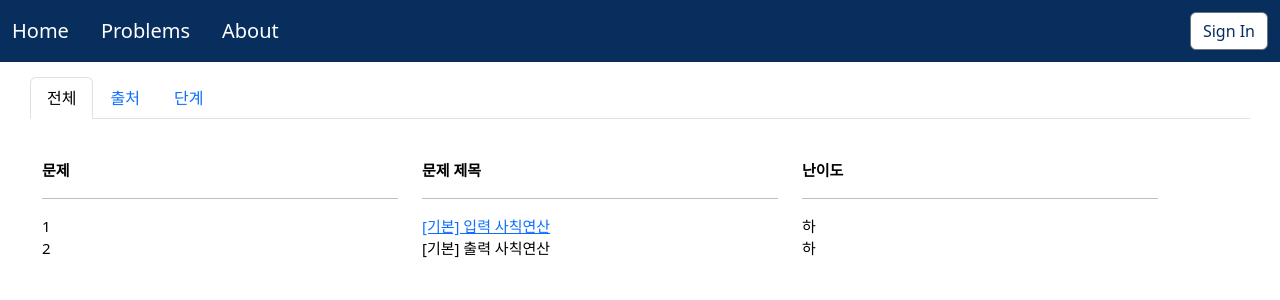
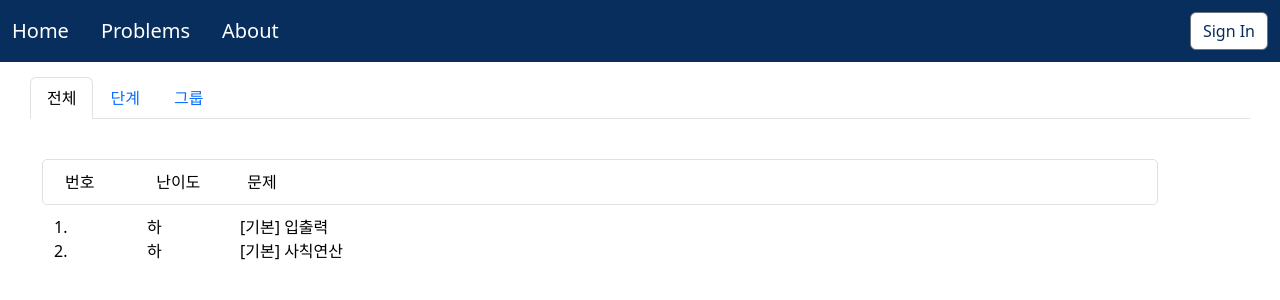
Before and after one commit to Hantorism/AOJ-FE, a React (Create React App) app: page /problems in a window 1280 px wide. Shown: the top 300 px of the page. Built offline with nearby package versions, Linux system fonts and the light colour scheme.

Commit message:
[Fix] Problem Page 구체화

```diff
--- a/src/components/pages/ProblemDetailPage.css
+++ b/src/components/pages/ProblemDetailPage.css
@@ -1,3 +1,7 @@
 body {
     color: black;
 }
+
+.pdp {
+    color: black;
+}
--- a/src/components/pages/ProblemPage.css
+++ b/src/components/pages/ProblemPage.css
@@ -26,3 +26,25 @@
     padding: 0px;
     font-size: 15px;
 }
+
+#container_title {
+    border: 1px solid rgb(225, 225, 225);
+    border-radius: 5px;
+    padding: 10px;
+    margin-bottom: 10px;
+}
+.problem_container {
+    margin-bottom: 20px;
+}
+
+#nav-profile {
+    float: left;
+    position: absolute;
+    margin: 20px;
+}
+
+#nav-contact {
+    float: left;
+    position: absolute;
+    margin: 20px;
+}
--- a/src/components/pages/ProblemsPage.jsx
+++ b/src/components/pages/ProblemsPage.jsx
@@ -1,6 +1,13 @@
 import React, { useState } from "react";
 import LoadUserInfo from "../../utils/LoadUserInfo";
 import "./ProblemPage.css";
+
+import Container from 'react-bootstrap/Container';
+import Row from 'react-bootstrap/Row';
+import Col from 'react-bootstrap/Col';
+import Badge from 'react-bootstrap/Badge';
+import ListGroup from 'react-bootstrap/ListGroup';
+import Button from 'react-bootstrap/Button';
 
 const ProblemsPage = () => {
   LoadUserInfo();
@@ -13,42 +20,139 @@ const ProblemsPage = () => {
               전체
             </button>
             <button class="nav-link ProblemBtn" id="nav-profile-tab" data-bs-toggle="tab" data-bs-target="#nav-profile" type="button" role="tab" aria-controls="nav-profile" aria-selected="false">
-              출처
+              단계
             </button>
             <button class="nav-link ProblemBtn" id="nav-contact-tab" data-bs-toggle="tab" data-bs-target="#nav-contact" type="button" role="tab" aria-controls="nav-contact" aria-selected="false">
-              단계
+              그룹
             </button>
           </div>
         </nav>
         <div class="tab-content;" id="nav-tabContent">
           <div class="tab-pane fade show active" id="nav-home" role="tabpanel" aria-labelledby="nav-home-tab">
-          <div class="container ProblemContainer">
-            <div class="row">
-              <div class="col-sm ProblemList"> <b>문제</b>
-              <hr/>
-                <div> 1 </div>
-                <div> 2 </div>
-              </div>
+            <div class="container ProblemContainer">
+              <Container>
+                <Row id="container_title">
+                  <Col xs={1}>번호</Col>
+                  <Col xs={1}>난이도</Col>
+                  <Col xs={4}>문제</Col>
+                </Row>
 
-              <div class="col-sm ProblemList"> <b>문제 제목</b>
-              <hr/>
-                <div> <a href="/ProblemDetailPage"> [기본] 입력 사칙연산 </a></div>
-                <div> [기본] 출력 사칙연산 </div>
-              </div>
+                <Row class="problem_container">
+                  <Col xs={1}>1.</Col>
+                  <Col xs={1}>하</Col>
+                  <Col xs={4}>[기본] 입출력</Col>
+                </Row>
 
-              <div class="col-sm ProblemList"> <b>난이도</b>
-              <hr/>
-                <div> 하 </div>
-                <div> 하 </div>
-              </div>
+                <Row class="problem_container">
+                  <Col xs={1}>2.</Col>
+                  <Col xs={1}>하</Col>
+                  <Col xs={4}>[기본] 사칙연산</Col>
+                </Row>
+              </Container>
             </div>
           </div>
-          </div>
 
-          <div class="tab-pane fade" id="nav-profile" role="tabpanel" aria-labelledby="nav-profile-tab">
+          <div class="tab-pane fade mb-3" id="nav-profile" role="tabpanel" aria-labelledby="nav-profile-tab">
+            <ListGroup as="ol" numbered>
+              <ListGroup.Item
+                as="li"
+                className="d-flex align-items-start p-3"
+                class="prob_list">
+                <div className="ms-2 me-auto">
+                  <div className="fw-bold">Subheading</div>
+                  그리디 알고리즘
+                </div>
+                <Badge bg="primary" pill>
+                  5
+                </Badge>
+              </ListGroup.Item>
+
+              <ListGroup.Item
+                as="li"
+                className="d-flex align-items-start p-3"
+                class="prob_list">
+                <div className="ms-2 me-auto">
+                  <div className="fw-bold">
+                    동적 프로그래밍
+                  </div>
+                  DP 관련 문제풀이 모음입니다.
+                </div>
+                <Badge bg="primary" pill>
+                  10
+                </Badge>
+              </ListGroup.Item>
+
+              <ListGroup.Item
+                as="li"
+              className="d-flex align-items-start p-3"
+              class="prob_list">
+                <div className="ms-2 me-auto">
+                  <div className="fw-bold">자료구조</div>
+                  자료구조 관련 문제풀이 모음입니다.
+                </div>
+                <Badge bg="primary" pill>
+                  14
+                </Badge>
+              </ListGroup.Item>
+            </ListGroup>
           </div>
 
           <div class="tab-pane fade" id="nav-contact" role="tabpanel" aria-labelledby="nav-contact-tab">
+          <ListGroup as="ol" numbered>
+              <ListGroup.Item
+                as="li"
+                className="d-flex align-items-start p-3"
+                class="prob_list">
+                <div className="ms-2 me-auto">
+                  <div className="fw-bold"> c언어 기초 </div>
+                  C언어 중간고사 대비 그룹입니다.
+                  <div className="mt-2">
+                    <Button variant="outline-secondary fs-6">Join</Button>{' '}
+                    <Button variant="outline-secondary fs-6">Sign In</Button>{' '}
+                  </div>
+                </div>
+                <Badge bg="black" pill>
+                  35 People
+                </Badge>
+              </ListGroup.Item>
+
+              <ListGroup.Item
+                as="li"
+                className="d-flex align-items-start p-3"
+                class="prob_list">
+                <div className="ms-2 me-auto">
+                  <div className="fw-bold">
+                    컴퓨터 구조 중간고사 대비
+                  </div>
+                  알고리즘 관련 문제 기재합니다.
+                  <div className="mt-2">
+                    <Button variant="outline-secondary fs-6">Join</Button>{' '}
+                    <Button variant="outline-secondary fs-6">Sign In</Button>{' '}
+                  </div>
+                </div>
+
+                <Badge bg="black" pill>
+                  10 People <br></br>
+                </Badge>
+              </ListGroup.Item>
+
+              <ListGroup.Item
+                as="li"
+              className="d-flex align-items-start p-3"
+              class="prob_list">
+                <div className="ms-2 me-auto">
+                  <div className="fw-bold">JAVA 기초 그룹</div>
+                  JAVA 기초 그룹입니다.
+                  <div className="mt-2">
+                    <Button variant="outline-secondary fs-6">Join</Button>{' '}
+                    <Button variant="outline-secondary fs-6">Sign In</Button>{' '}
+                  </div>
+                </div>
+                <Badge bg="black" pill>
+                  14 People
+                </Badge>
+              </ListGroup.Item>
+            </ListGroup>
           </div>
         </div>
       </div>
```
Also changed, not shown: src/components/pages/ProblemDetailPage.jsx (+7 -5 lines).
